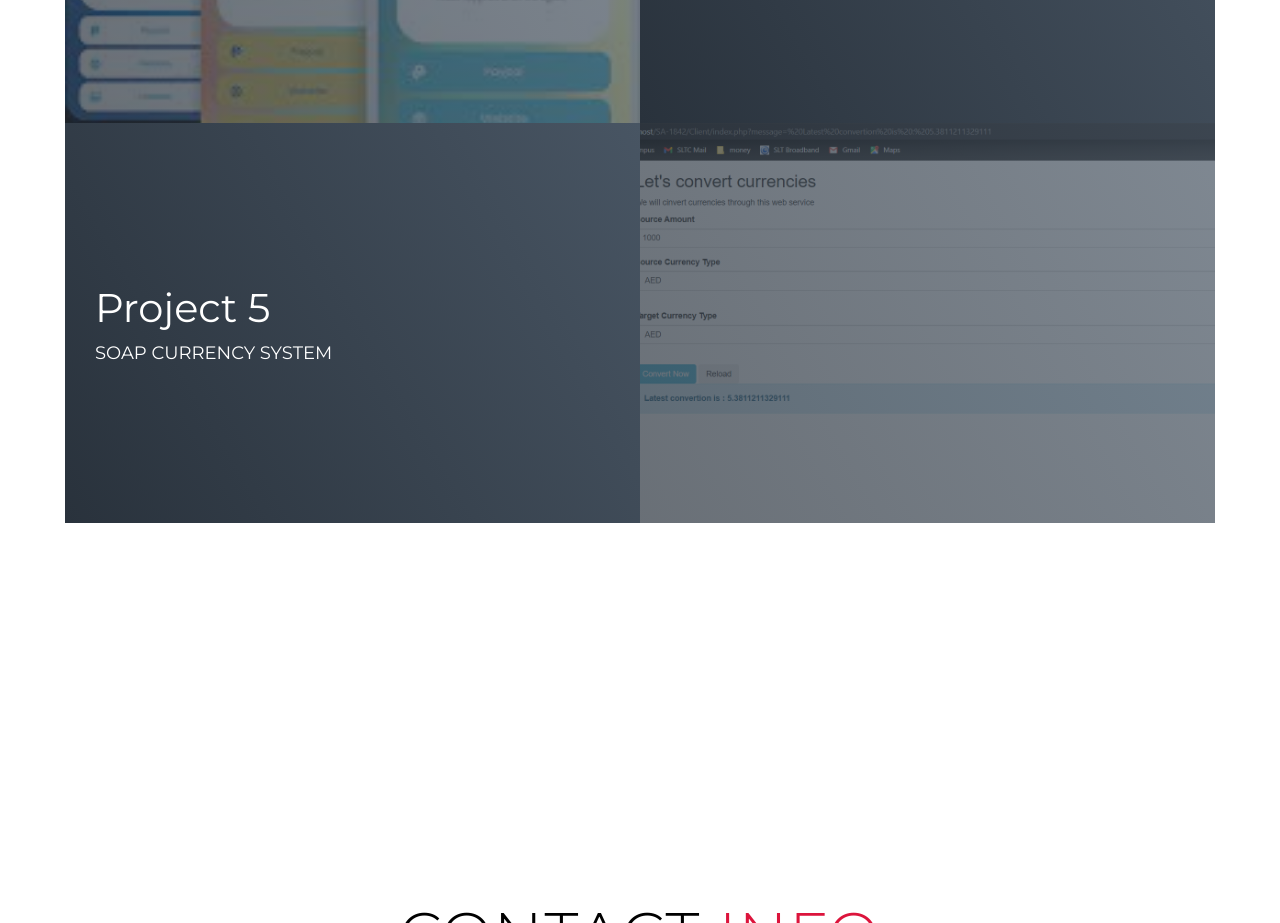
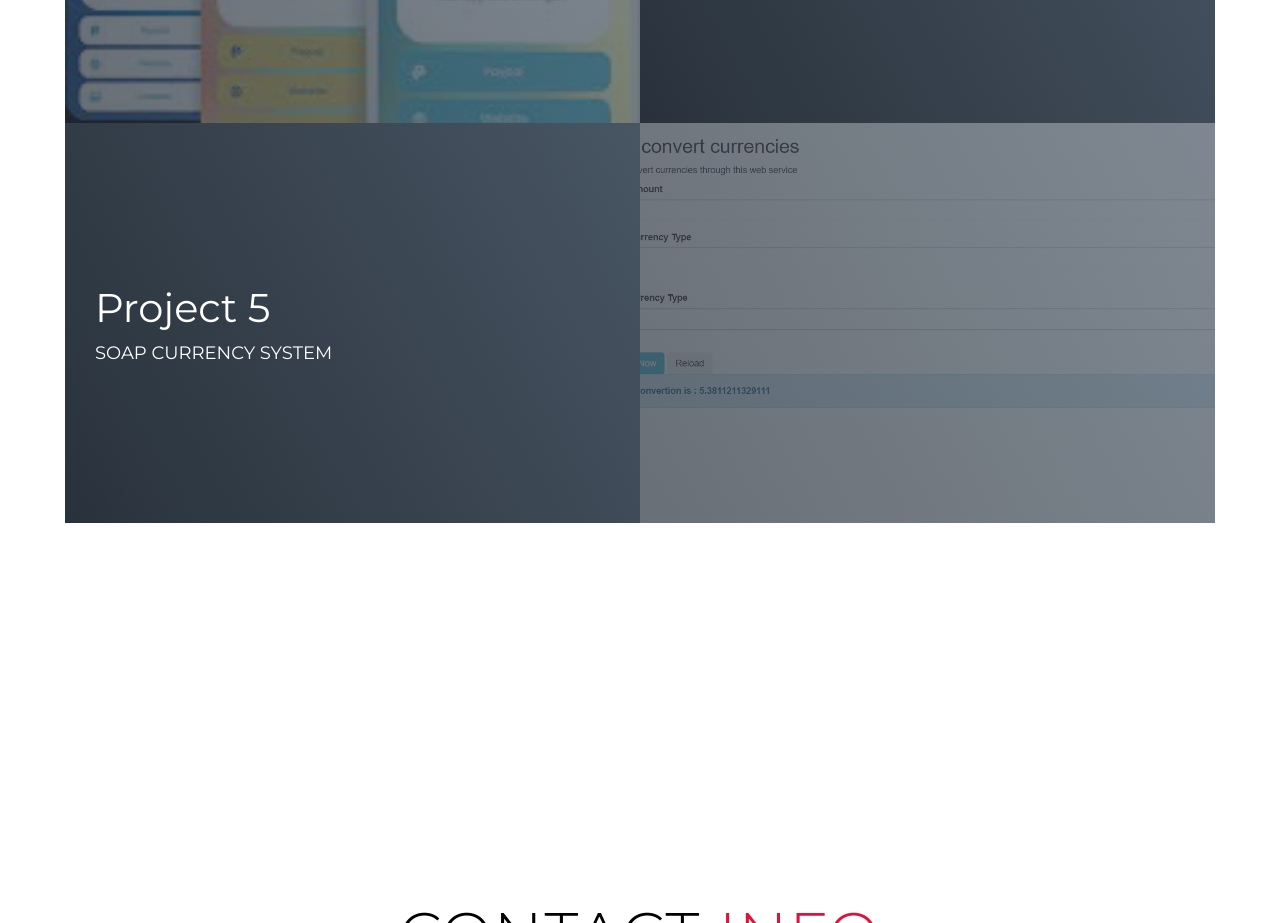
Before and after one commit to SomeshaHewage/Somesha, a plain HTML site: page index.html in a window 1280 px wide. Shown: the part 3300-4223 px from the top of the page. Drawn offline with Linux system fonts and the light colour scheme.

Commit message:
Update index.html

```diff
--- a/index.html
+++ b/index.html
@@ -127,7 +127,7 @@
 
           </div>
           <div class="project-img">
-            <img src="./Capture.PNG" alt="img">
+            <img src="./Capture 1.png" alt="img">
           </div>
         </div>
       </div>
```
